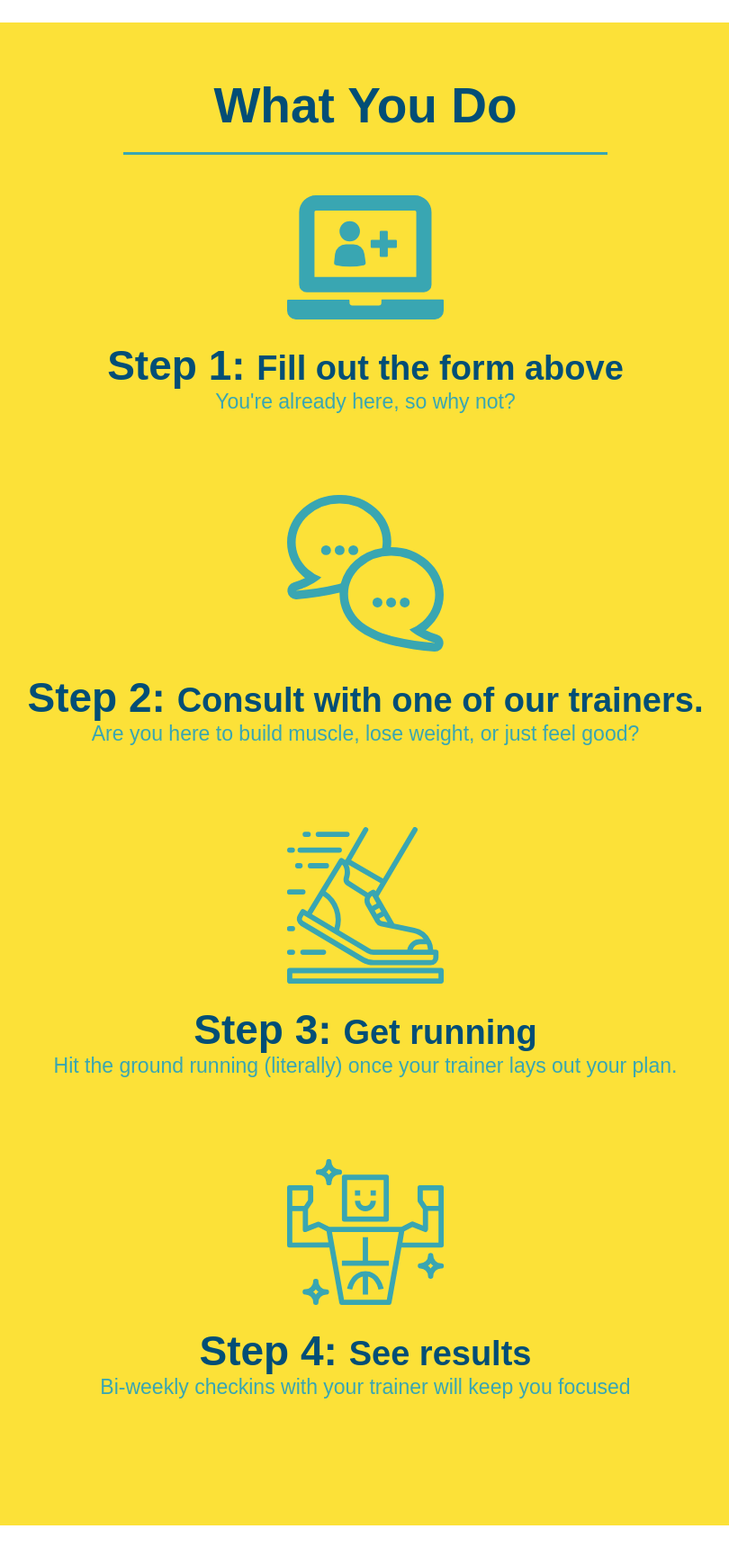
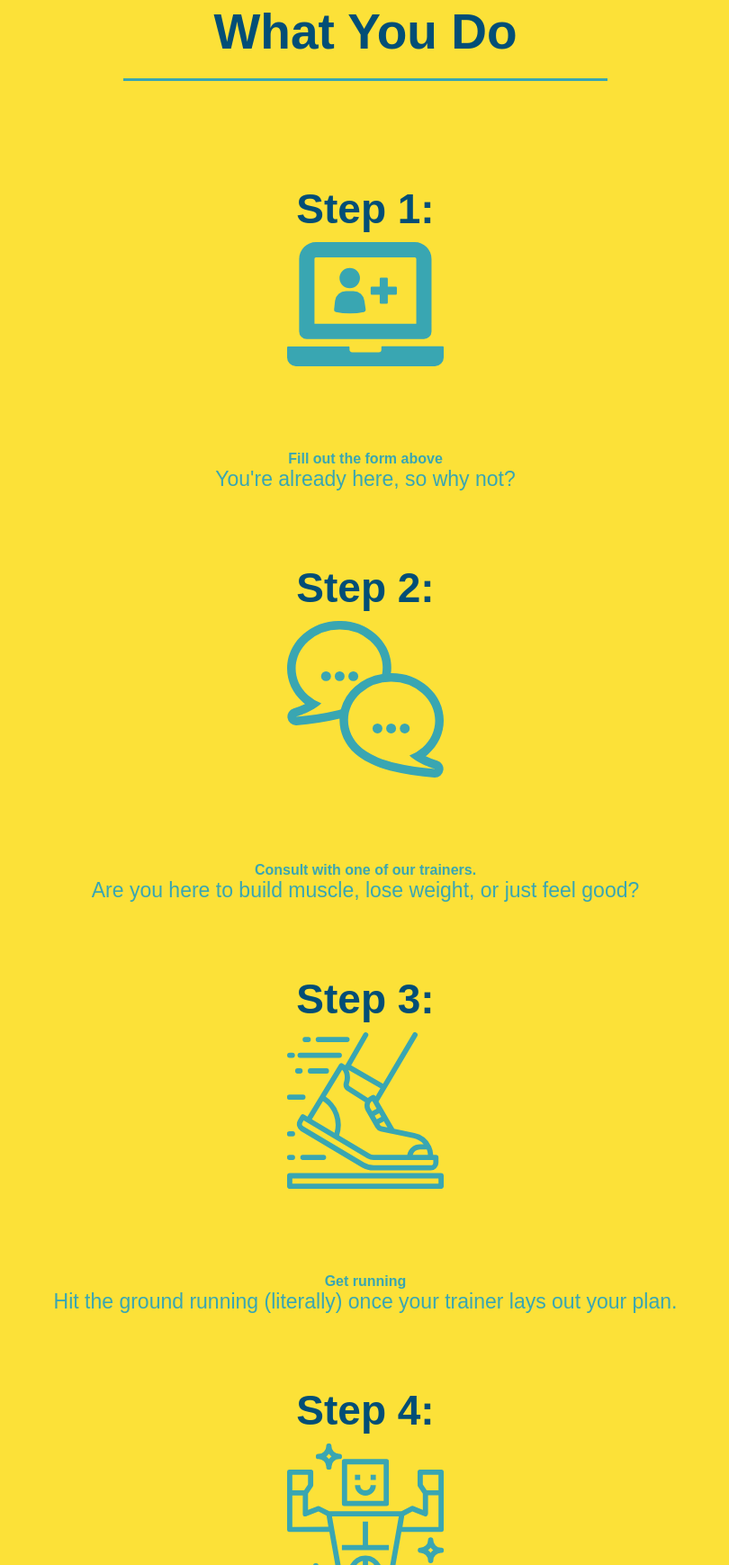
Before and after one commit to BrandonShoemaker/run-buddy, a plain HTML site: page index.html in a window 1280 px wide. Shown: the part 1061-2800 px from the top of the page at 90% size, without its empty margins (234-1044 px from the left). Drawn offline with Linux system fonts and the light colour scheme.

Commit message:
Add flexbox to steps

```diff
--- a/index.html
+++ b/index.html
@@ -58,43 +58,79 @@
                 </form>
             </div>
         </section>
-        <section id="what-we-do" class="intro">
+        <section id="what-we-do" class="into">
             <div>
+                <div class="flex-row">
                     <h2 class="section-title primary-border">What We Do</h2>
+                </div>
+                <div class="flex-row">
                     <p>
                         butcher selfies chambray shabby chic gentrify readymade yr Echo Park XOXO Tumblr normcore Banksy direct trade Blue Bottle chillwave you probably haven't heard of them single-origin coffee Vice fanny pack fixie Odd Future Austin fingerstache pickled twee synth Wes Anderson Thundercats viral bitters flannel meggings narwhal Marfa Schlitz sustainable Intelligentsia umami deep v craft
                     </p>
                 </div>
+            </div>
         </section>
         <section id="what-you-do" class="steps">
             <div>
+                <div class="flex-row">
                     <h2 class="section-title secondary-border">What You Do</h2>
-                <div>
+                </div>
+                <div class="step">
+                    <h3>Step 1:</h3>
+                    <div class="step-info">
+                        <div class="step-img">
                             <img src="./assets/images/01-04-svgs/step-1.svg" alt="">
-                    <h3>Step 1: <span>Fill out the form above</span></h3>
+                        </div>
+                        <div class="step-text">
+                            <h4>Fill out the form above</h4>
                             <p>You're already here, so why not?</p>
                         </div>
-                <div>
+                    </div>
+                </div>
+                <div class="step">
+                    <h3>Step 2:</h3>
+                    <div class="step-info">
+                        <div class="step-img">
                             <img src="./assets/images/01-04-svgs/step-2.svg" alt="">
-                    <h3>Step 2: <span>Consult with one of our trainers.</span></h3>
+                        </div>
+                        <div class="step-text">
+                            <h4>Consult with one of our trainers.</h4>
                             <p>Are you here to build muscle, lose weight, or just feel good?</p>
                         </div>
-                <div>
+                    </div>
+                </div>
+                <div class="step">
+                    <h3>Step 3:</h3>
+                    <div class="step-info">
+                        <div class="step-img">
                             <img src="./assets/images/01-04-svgs/step-3.svg" alt="">
-                    <h3>Step 3: <span>Get running</span></h3>
+                        </div>
+                        <div class="step-text">
+                            <h4>Get running</h4>
                             <p>Hit the ground running (literally) once your trainer lays out your plan.</p>
                         </div>
-                <div>
+                    </div>
+                </div>
+                <div class="step">
+                    <h3>Step 4:</h3>
+                    <div class="step-info">
+                        <div class="step-img">
                             <img src="./assets/images/01-04-svgs/step-4.svg" alt="">
-                    <h3>Step 4: <span>See results</span></h3>
+                        </div>
+                        <div class="step-text">
+                            <h4>See results</h4>
                             <p>Bi-weekly checkins with your trainer will keep you focused</p>
+                        </div>
+                    </div>
                 </div>
 
             </div>
         </section>
         <section id="your-trainers" class="trainers">
             <div>
+                <div class="flex-row">
                     <h2 class="section-title primary-border">Meet The Trainers</h2>
+                </div>
                 <article class="trainer">
                     <img src="./assets/images/01-05-trainers/trainer-1.jpg" alt="Arron Stephens in his workout clothes, ready to pump iron">
                     <div class="trainer-bio text-left">
@@ -123,7 +159,9 @@
         </section>
         <section id="reach-out" class="contact">
             <div>
+                <div class="flex-row">
                     <h2 class="section-title secondary-border">Reach Out</h2>
+                </div>
                 <div class="contact-info">
                     <iframe src="https://www.google.com/maps/embed?pb=!1m18!1m12!1m3!1d3440.4466766825253!2d-97.57048758454273!3d30.4234371075233!2m3!1f0!2f0!3f0!3m2!1i1024!2i768!4f13.1!3m3!1m2!1s0x8644c5b558fca70d%3A0x24336f5a3f17af85!2s5300%20Anaheim%20Ave%2C%20Pflugerville%2C%20TX%2078660!5e0!3m2!1sen!2sus!4v1611681214301!5m2!1sen!2sus" width="400" height="400" frameborder="0" style="border:0;" allowfullscreen="" aria-hidden="false" tabindex="0"></iframe>
                     <div class="contact-form">
```
Lines whose indentation alone changed are shown as unchanged.
